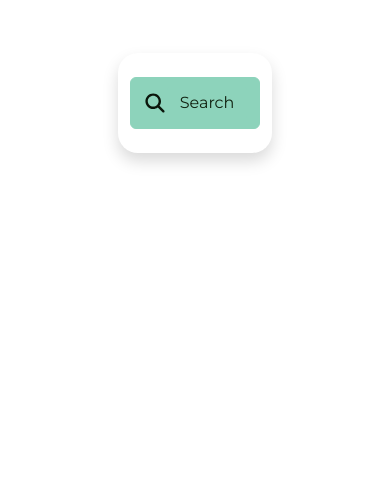
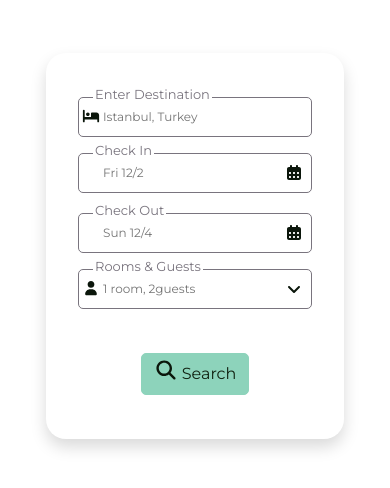
Before and after one commit to shahedshehab/travel_website, a plain HTML site: page Hotel-Listing.html in a window 390 px wide. Shown: the part 56-544 px from the top of the page. Drawn offline with nearby package versions, Linux system fonts and the light colour scheme.

Commit message:
fix sub hero section

```diff
--- a/Hotel-Listing.html
+++ b/Hotel-Listing.html
@@ -15,7 +15,7 @@
         integrity="sha384-sRIl4kxILFvY47J16cr9ZwB07vP4J8+LH7qKQnuqkuIAvNWLzeN8tE5YBujZqJLB" crossorigin="anonymous">
     <!--my css file-->
     <link rel="stylesheet" href="./assets/css/base.css">
-    <link rel="stylesheet" href="./assets/css/hotel-search.css">
+    <link rel="stylesheet" href="./assets/css/Hotel-Listing.css">
 </head>
 
 <body>
@@ -78,14 +78,13 @@
     <main>
         <!-- start sub hero section -->
         <section class="sub-hero my-5  shadow m-auto">
-            <div class="container d-flex align-items-center gap-4 py-4">
-                <div class="recording ">
             <div class="container">
+                <div class="recording d-lg-flex align-items-end gap-4 py-4 ">
                     <div class="subhero-form gap-3">
                         <div class="left-form gap-3">
                             <form method="post">
                                 <div class="d-flex flex-column position-relative">
-                                        <label>Enter Destination</label>
+                                    <label class="position-absolute">Enter Destination</label>
                                     <input type="text" placeholder="Istanbul, Turkey" class="ps-4">
                                     <svg class="position-absolute top-50 ms-1" xmlns="http://www.w3.org/2000/svg"
                                         height="18" width="18"
@@ -97,10 +96,10 @@
                             </form>
                             <form method="post">
                                 <div class="d-flex flex-column position-relative">
-                                        <label>Check In</label>
+                                    <label class="position-absolute">Check In</label>
                                     <input type="text" placeholder="Fri 12/2" class="small-form">
-                                        <svg class="position-absolute top-50 end-0 me-2 "
-                                            xmlns="http://www.w3.org/2000/svg" height="20" width="20"
+                                    <svg class="position-absolute top-50 end-0 mb-2 me-2 " xmlns="http://www.w3.org/2000/svg"
+                                        height="20" width="20"
                                         viewBox="0 0 640 640"><!--!Font Awesome Free v7.1.0 by @fontawesome - https://fontawesome.com License - https://fontawesome.com/license/free Copyright 2025 Fonticons, Inc.-->
                                         <path fill="#0b160b"
                                             d="M224 64C241.7 64 256 78.3 256 96L256 128L384 128L384 96C384 78.3 398.3 64 416 64C433.7 64 448 78.3 448 96L448 128L480 128C515.3 128 544 156.7 544 192L544 480C544 515.3 515.3 544 480 544L160 544C124.7 544 96 515.3 96 480L96 192C96 156.7 124.7 128 160 128L192 128L192 96C192 78.3 206.3 64 224 64zM160 304L160 336C160 344.8 167.2 352 176 352L208 352C216.8 352 224 344.8 224 336L224 304C224 295.2 216.8 288 208 288L176 288C167.2 288 160 295.2 160 304zM288 304L288 336C288 344.8 295.2 352 304 352L336 352C344.8 352 352 344.8 352 336L352 304C352 295.2 344.8 288 336 288L304 288C295.2 288 288 295.2 288 304zM432 288C423.2 288 416 295.2 416 304L416 336C416 344.8 423.2 352 432 352L464 352C472.8 352 480 344.8 480 336L480 304C480 295.2 472.8 288 464 288L432 288zM160 432L160 464C160 472.8 167.2 480 176 480L208 480C216.8 480 224 472.8 224 464L224 432C224 423.2 216.8 416 208 416L176 416C167.2 416 160 423.2 160 432zM304 416C295.2 416 288 423.2 288 432L288 464C288 472.8 295.2 480 304 480L336 480C344.8 480 352 472.8 352 464L352 432C352 423.2 344.8 416 336 416L304 416zM416 432L416 464C416 472.8 423.2 480 432 480L464 480C472.8 480 480 472.8 480 464L480 432C480 423.2 472.8 416 464 416L432 416C423.2 416 416 423.2 416 432z" />
@@ -112,10 +111,10 @@
                         <div class="right-form gap-3">
                             <form method="post">
                                 <div class="d-flex flex-column position-relative">
-                                        <label>Check Out</label>
+                                    <label class="position-absolute">Check Out</label>
                                     <input type="text" placeholder="Sun 12/4" class="small-form">
-                                        <svg class="position-absolute top-50 end-0 me-2 "
-                                            xmlns="http://www.w3.org/2000/svg" height="20" width="20"
+                                    <svg class="position-absolute top-50 end-0 me-2 " xmlns="http://www.w3.org/2000/svg"
+                                        height="20" width="20"
                                         viewBox="0 0 640 640"><!--!Font Awesome Free v7.1.0 by @fontawesome - https://fontawesome.com License - https://fontawesome.com/license/free Copyright 2025 Fonticons, Inc.-->
                                         <path fill="#0b160b"
                                             d="M224 64C241.7 64 256 78.3 256 96L256 128L384 128L384 96C384 78.3 398.3 64 416 64C433.7 64 448 78.3 448 96L448 128L480 128C515.3 128 544 156.7 544 192L544 480C544 515.3 515.3 544 480 544L160 544C124.7 544 96 515.3 96 480L96 192C96 156.7 124.7 128 160 128L192 128L192 96C192 78.3 206.3 64 224 64zM160 304L160 336C160 344.8 167.2 352 176 352L208 352C216.8 352 224 344.8 224 336L224 304C224 295.2 216.8 288 208 288L176 288C167.2 288 160 295.2 160 304zM288 304L288 336C288 344.8 295.2 352 304 352L336 352C344.8 352 352 344.8 352 336L352 304C352 295.2 344.8 288 336 288L304 288C295.2 288 288 295.2 288 304zM432 288C423.2 288 416 295.2 416 304L416 336C416 344.8 423.2 352 432 352L464 352C472.8 352 480 344.8 480 336L480 304C480 295.2 472.8 288 464 288L432 288zM160 432L160 464C160 472.8 167.2 480 176 480L208 480C216.8 480 224 472.8 224 464L224 432C224 423.2 216.8 416 208 416L176 416C167.2 416 160 423.2 160 432zM304 416C295.2 416 288 423.2 288 432L288 464C288 472.8 295.2 480 304 480L336 480C344.8 480 352 472.8 352 464L352 432C352 423.2 344.8 416 336 416L304 416zM416 432L416 464C416 472.8 423.2 480 432 480L464 480C472.8 480 480 472.8 480 464L480 432C480 423.2 472.8 416 464 416L432 416C423.2 416 416 423.2 416 432z" />
@@ -125,7 +124,7 @@
                             </form>
                             <form method="post">
                                 <div class="d-flex flex-column position-relative">
-                                        <label>Rooms & Guests</label>
+                                    <label class="position-absolute">Rooms & Guests</label>
                                     <input type="text" placeholder="1 room, 2guests" class="ps-4 small-form">
                                     <svg class="position-absolute top-50 ms-1" xmlns="http://www.w3.org/2000/svg"
                                         height="18" width="18"
@@ -133,8 +132,8 @@
                                         <path fill="#0b160b"
                                             d="M320 312C386.3 312 440 258.3 440 192C440 125.7 386.3 72 320 72C253.7 72 200 125.7 200 192C200 258.3 253.7 312 320 312zM290.3 368C191.8 368 112 447.8 112 546.3C112 562.7 125.3 576 141.7 576L498.3 576C514.7 576 528 562.7 528 546.3C528 447.8 448.2 368 349.7 368L290.3 368z" />
                                     </svg>
-                                        <svg class="position-absolute top-50 end-0 me-2"
-                                            xmlns="http://www.w3.org/2000/svg" height="20" width="20"
+                                    <svg class="position-absolute top-50 end-0 me-2" xmlns="http://www.w3.org/2000/svg"
+                                        height="20" width="20"
                                         viewBox="0 0 640 640"><!--!Font Awesome Free v7.1.0 by @fontawesome - https://fontawesome.com License - https://fontawesome.com/license/free Copyright 2025 Fonticons, Inc.-->
                                         <path fill="#0b160b"
                                             d="M297.4 438.6C309.9 451.1 330.2 451.1 342.7 438.6L502.7 278.6C515.2 266.1 515.2 245.8 502.7 233.3C490.2 220.8 469.9 220.8 457.4 233.3L320 370.7L182.6 233.4C170.1 220.9 149.8 220.9 137.3 233.4C124.8 245.9 124.8 266.2 137.3 278.7L297.3 438.7z" />
@@ -144,18 +143,17 @@
                             </form>
                         </div>
                     </div>
-                    </div>
-                </div>
-                <div class="search d-flex align-items-center btn btn-primary">
-              <a href="#" class="search-icon text-decoration-none align-items-center "><svg
+                    <div class="search btn btn-primary d-flex align-items-center gap-1">
+                        <a href="#" class="search-icon"><svg
                             xmlns="http://www.w3.org/2000/svg" height="24" width="24"
                             viewBox="0 0 640 640"><!--!Font Awesome Free v7.1.0 by @fontawesome - https://fontawesome.com License - https://fontawesome.com/license/free Copyright 2025 Fonticons, Inc.-->
                             <path fill="#0b160b"
                                 d="M480 272C480 317.9 465.1 360.3 440 394.7L566.6 521.4C579.1 533.9 579.1 554.2 566.6 566.7C554.1 579.2 533.8 579.2 521.3 566.7L394.7 440C360.3 465.1 317.9 480 272 480C157.1 480 64 386.9 64 272C64 157.1 157.1 64 272 64C386.9 64 480 157.1 480 272zM272 416C351.5 416 416 351.5 416 272C416 192.5 351.5 128 272 128C192.5 128 128 192.5 128 272C128 351.5 192.5 416 272 416z" />
                         </svg></a>
-              <a href="#" class="btn btn-primary search-text">Search</a>
+                        <a href="#" class="search-text second-color">Search</a>
+                    </div>
+                </div>
 
-            </div>
             </div>
 
 
--- a/assets/css/Hotel-Listing.css
+++ b/assets/css/Hotel-Listing.css
@@ -39,59 +39,43 @@ form .small-form {
 }
 
 .recording .search {
-    background-color: var(--primaryColor);
     height: fit-content;
-    padding: 8px;
+    padding: 7px;
     border-radius: 5px;
 }
 
-.sub-hero.search{
-    width: fit-content;
-}
-.search a .search-text {
+.search .search-text {
     display: none;
 }
 
-
+.sub-hero .recording svg {
+    margin-top: -10px;
+}
 
 
 @media screen and (max-width:1300px) {
 
 
     .recording input {
-        padding: 10px 60px 10px 5px;
+        padding: 10px 60px 10px 24px;
     }
 
-    form .trip {
+    form .small-form {
         padding: 10px 1px 10px 5px;
     }
 
-    .recording .arrow {
-        left: 190px;
-    }
 }
 
 
 @media screen and (max-width:992px) {
 
     .recording input {
-        padding: 10px 60px 10px 5px;
+        padding: 10px 60px 10px 24px;
     }
 
-    .recording .arrow {
-        left: 170px;
-    }
-
-    .search .btn {
-        padding: 0 8px;
-    }
 
     .subhero-form {
         display: block;
-    }
-
-    .recording .arrow-drop {
-        left: 175px;
     }
 
     .left-form {
@@ -102,18 +86,17 @@ form .small-form {
         display: block;
     }
 
-    .search .btn-flight {
+    .search .search-text {
         display: block;
 
     }
 
-    .search {
+    .recording .search {
         width: fit-content;
         margin: auto;
+        padding: 8px 12px;
         margin-top: 20px;
     }
-
-
 
 }
 
```
Also changed, not shown: Flight-Listing.html (+18 -9 lines). Lines whose indentation alone changed are shown as unchanged.
